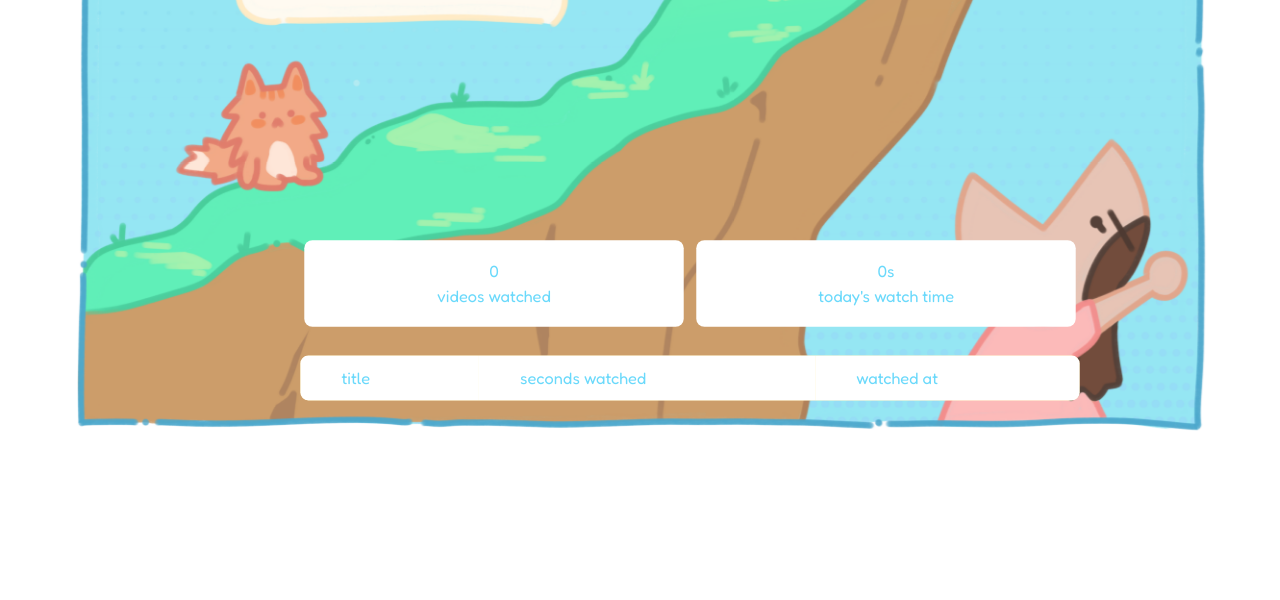
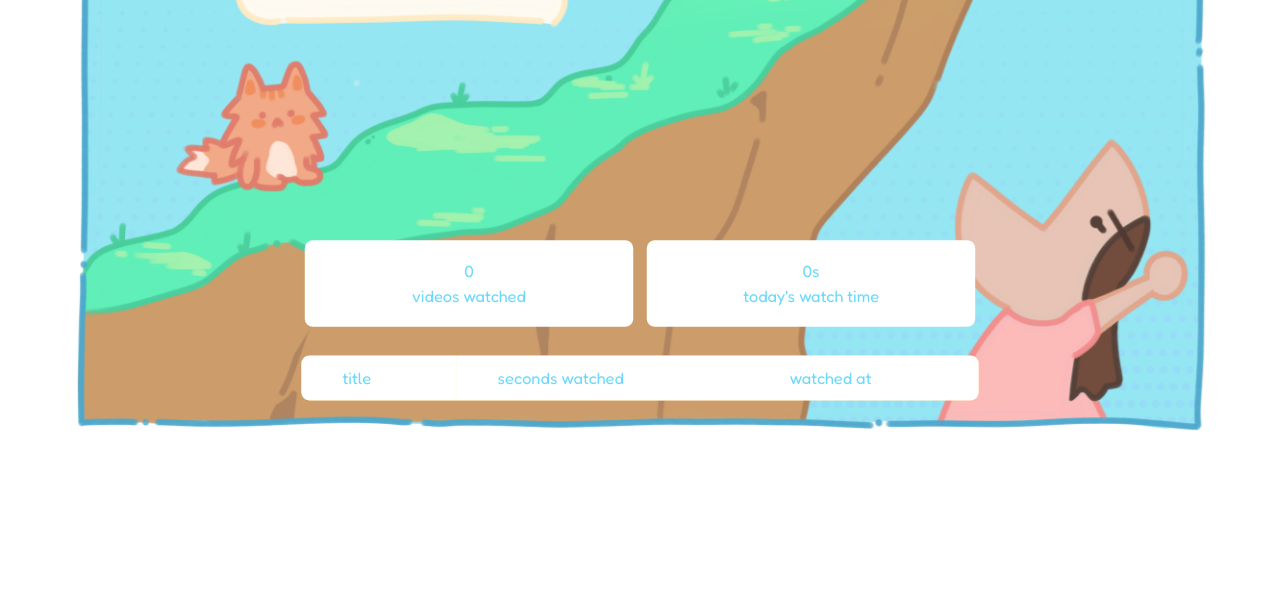
Before and after one commit to the-kat-kat/youtube-tracker, a Flask app: page / in a window 1280 px wide. Shown: the part 327-927 px from the top of the page. Run offline with Flask 3, Linux system fonts and the light colour scheme; lists and menus that the app fills with data are empty; some libraries are stand-ins or nearby versions.

Commit message:
change padding one last time >:D

```diff
--- a/backend/static/style.css
+++ b/backend/static/style.css
@@ -7,7 +7,7 @@ body {
   font-family: "Fredoka", sans-serif;
   background-color: #ffffff;
   color: var(--primary);
-  padding: 560px 200px 300px 300px;
+  padding: 560px 300px 300px 300px;
 }
 h1{
     font-size: 2em;
```
